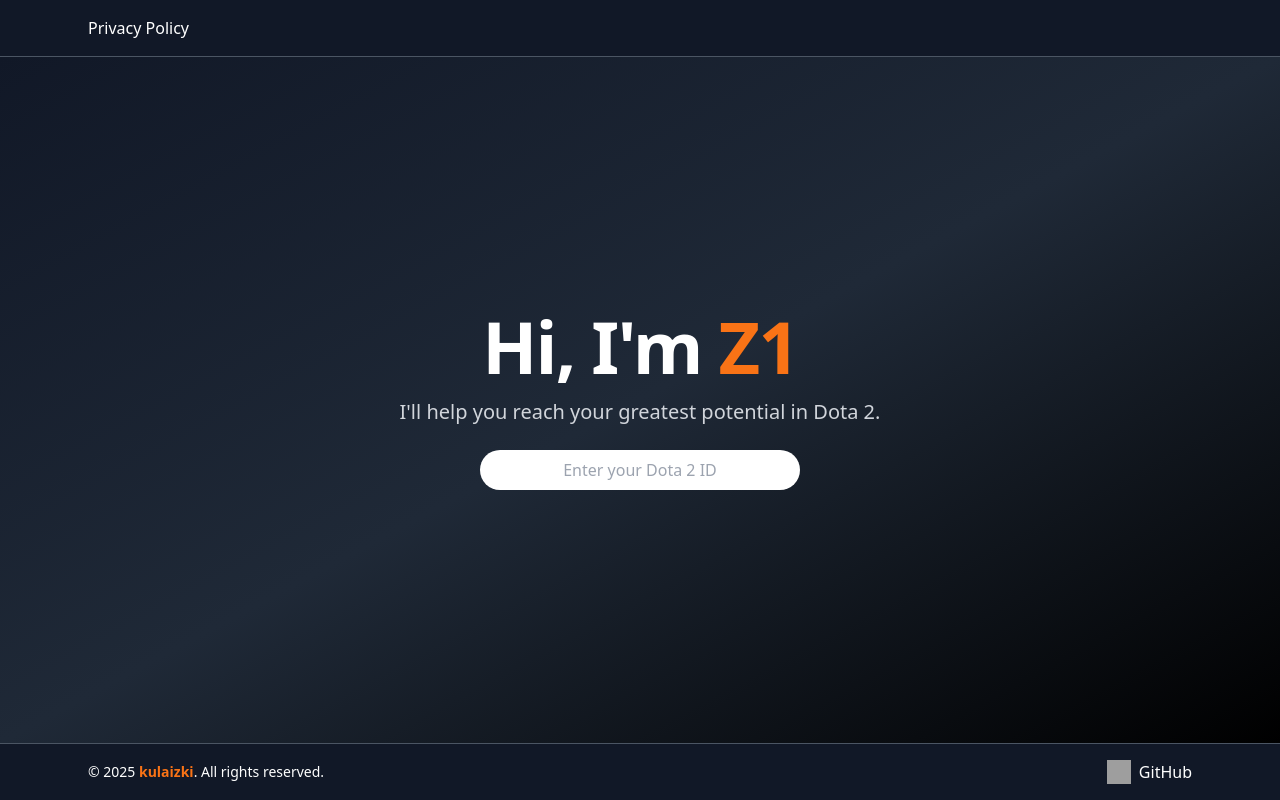
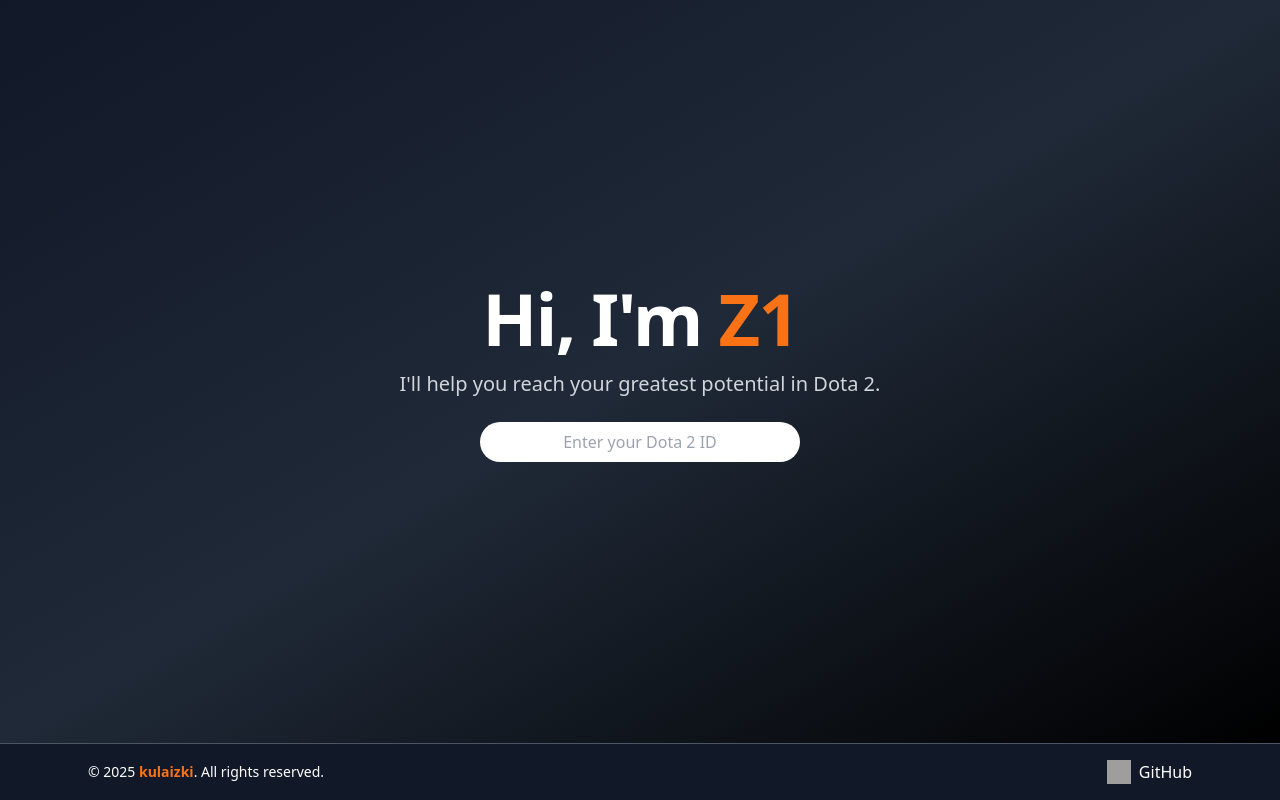
Before and after one commit to kulaizki/z1, a SvelteKit app: page / in a window 1280 px wide. Built offline with nearby package versions, Linux system fonts and the light colour scheme; grey boxes are pictures that could not be loaded.

Commit message:
refactor: temporarily hide header & comment out console logs

```diff
--- a/src/routes/Main.svelte
+++ b/src/routes/Main.svelte
@@ -44,7 +44,7 @@
 </script>
 
 <div class="flex flex-col min-h-screen">
-  <Header />
+  <!-- <Header /> -->
   <section class="flex-grow flex flex-col items-center justify-center p-8 bg-gradient-to-br from-gray-900 via-gray-800 to-black text-white">
     {#if show}
       <div class="max-w-7xl md:max-w-4xl text-center" transition:blurFly>
--- a/src/routes/api/summary/+server.ts
+++ b/src/routes/api/summary/+server.ts
@@ -9,7 +9,7 @@
   try {
     // Parse the incoming request body
     const { matches } = await request.json();
-    console.log('Received matches:', matches);
+    // console.log('Received matches:', matches);
 
     const heroMap = heroes.reduce((acc: Record<number, string>, hero: Hero) => {
       acc[hero.id] = hero.name;
@@ -21,7 +21,7 @@
       ...match,
       hero_name: heroMap[match.hero_id] || 'Unknown Hero',
     }));
-    console.log('Matches with hero names:', matchesWithNames);
+    // console.log('Matches with hero names:', matchesWithNames);
 
     // Initialize the Gemini API client
     const genAI = new GoogleGenerativeAI(GEMINI_API_KEY);
--- a/src/scripts/saveHeroes.ts
+++ b/src/scripts/saveHeroes.ts
@@ -9,7 +9,7 @@
 			name: hero.localized_name
 		}));
 		fs.writeFileSync('heroes.json', JSON.stringify(heroes, null, 2));
-		console.log('heroes.json has been saved.');
+		// console.log('heroes.json has been saved.');
 	})
 	.catch((error) => {
 		console.error('Error fetching hero data:', error);
```
